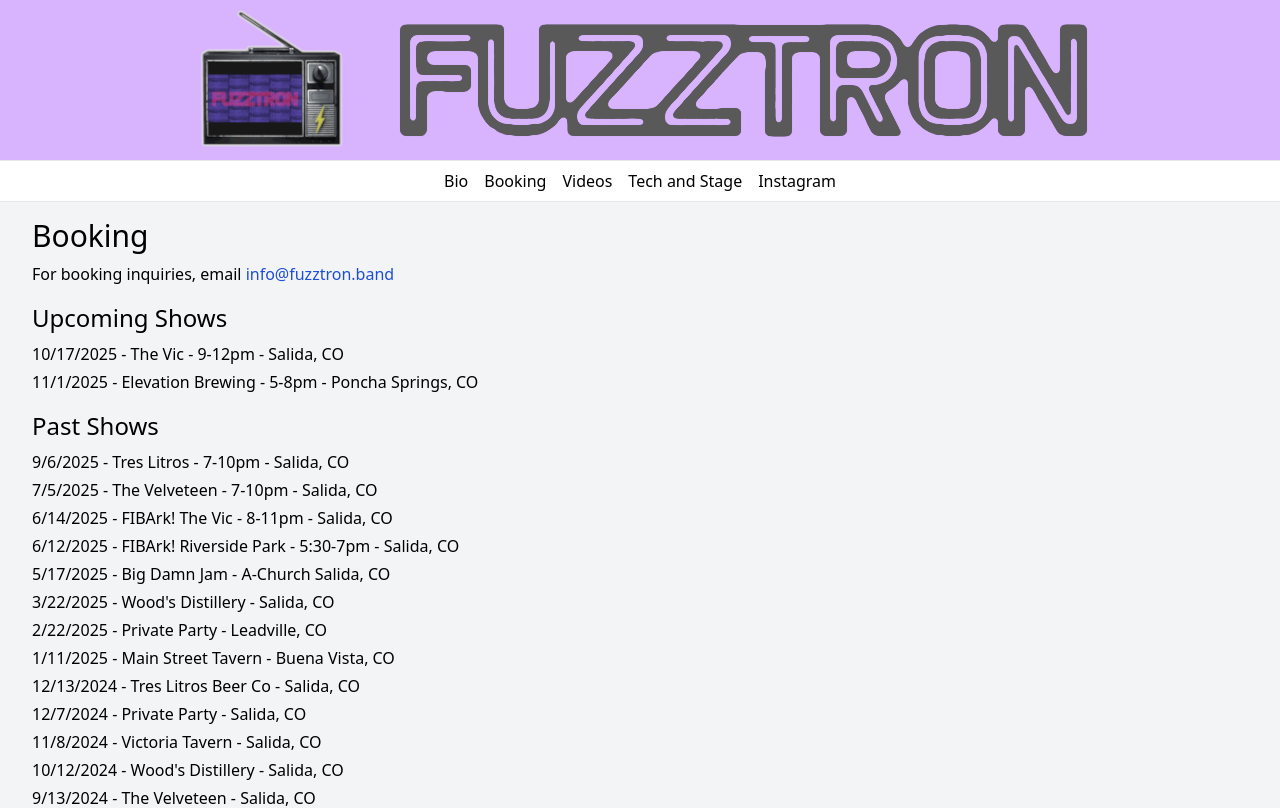
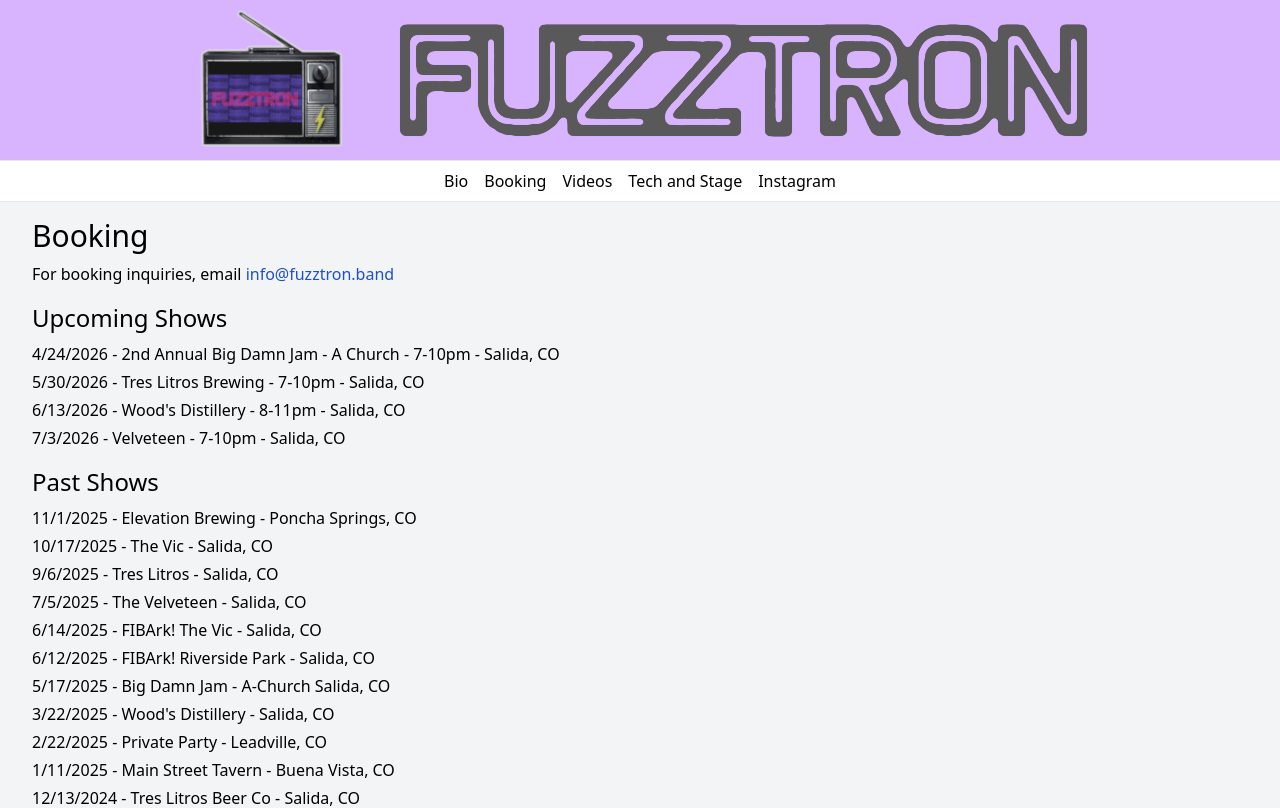
Before and after one commit to zhegwood/fuzztron.band, a Vue app: page /booking in a window 1280 px wide. Shown: the top 808 px of the page. Built offline with nearby package versions, Linux system fonts and the light colour scheme.

Commit message:
updated shows

```diff
--- a/src/components/UpcomingShows.vue
+++ b/src/components/UpcomingShows.vue
@@ -4,7 +4,9 @@
 <template>
   <div>
     <h2 class="mb-2 text-2xl">Upcoming Shows</h2>
-    <p class="mb-1">10/17/2025 - The Vic - 9-12pm - Salida, CO</p>
-    <p class="mb-1">11/1/2025 - Elevation Brewing - 5-8pm - Poncha Springs, CO</p>
+    <p class="mb-1">4/24/2026 - 2nd Annual Big Damn Jam - A Church - 7-10pm - Salida, CO</p>
+    <p class="mb-1">5/30/2026 - Tres Litros Brewing - 7-10pm - Salida, CO</p>
+    <p class="mb-1">6/13/2026 - Wood's Distillery - 8-11pm - Salida, CO</p>
+    <p class="mb-1">7/3/2026 - Velveteen - 7-10pm - Salida, CO</p>
   </div>
 </template>
--- a/src/views/BookingView.vue
+++ b/src/views/BookingView.vue
@@ -12,10 +12,12 @@
     <UpcomingShows class="mb-4" />
     <div class="mb-4">
       <h2 class="mb-2 text-2xl">Past Shows</h2>
-      <p class="mb-1">9/6/2025 - Tres Litros - 7-10pm - Salida, CO</p>
-      <p class="mb-1">7/5/2025 - The Velveteen - 7-10pm - Salida, CO</p>
-      <p class="mb-1">6/14/2025 - FIBArk! The Vic - 8-11pm - Salida, CO</p>
-      <p class="mb-1">6/12/2025 - FIBArk! Riverside Park - 5:30-7pm - Salida, CO</p>
+      <p class="mb-1">11/1/2025 - Elevation Brewing - Poncha Springs, CO</p>
+      <p class="mb-1">10/17/2025 - The Vic - Salida, CO</p>
+      <p class="mb-1">9/6/2025 - Tres Litros - Salida, CO</p>
+      <p class="mb-1">7/5/2025 - The Velveteen - Salida, CO</p>
+      <p class="mb-1">6/14/2025 - FIBArk! The Vic - Salida, CO</p>
+      <p class="mb-1">6/12/2025 - FIBArk! Riverside Park - Salida, CO</p>
       <p class="mb-1">5/17/2025 - Big Damn Jam - A-Church Salida, CO</p>
       <p class="mb-1">3/22/2025 - Wood's Distillery - Salida, CO</p>
       <p class="mb-1">2/22/2025 - Private Party - Leadville, CO</p>
```
